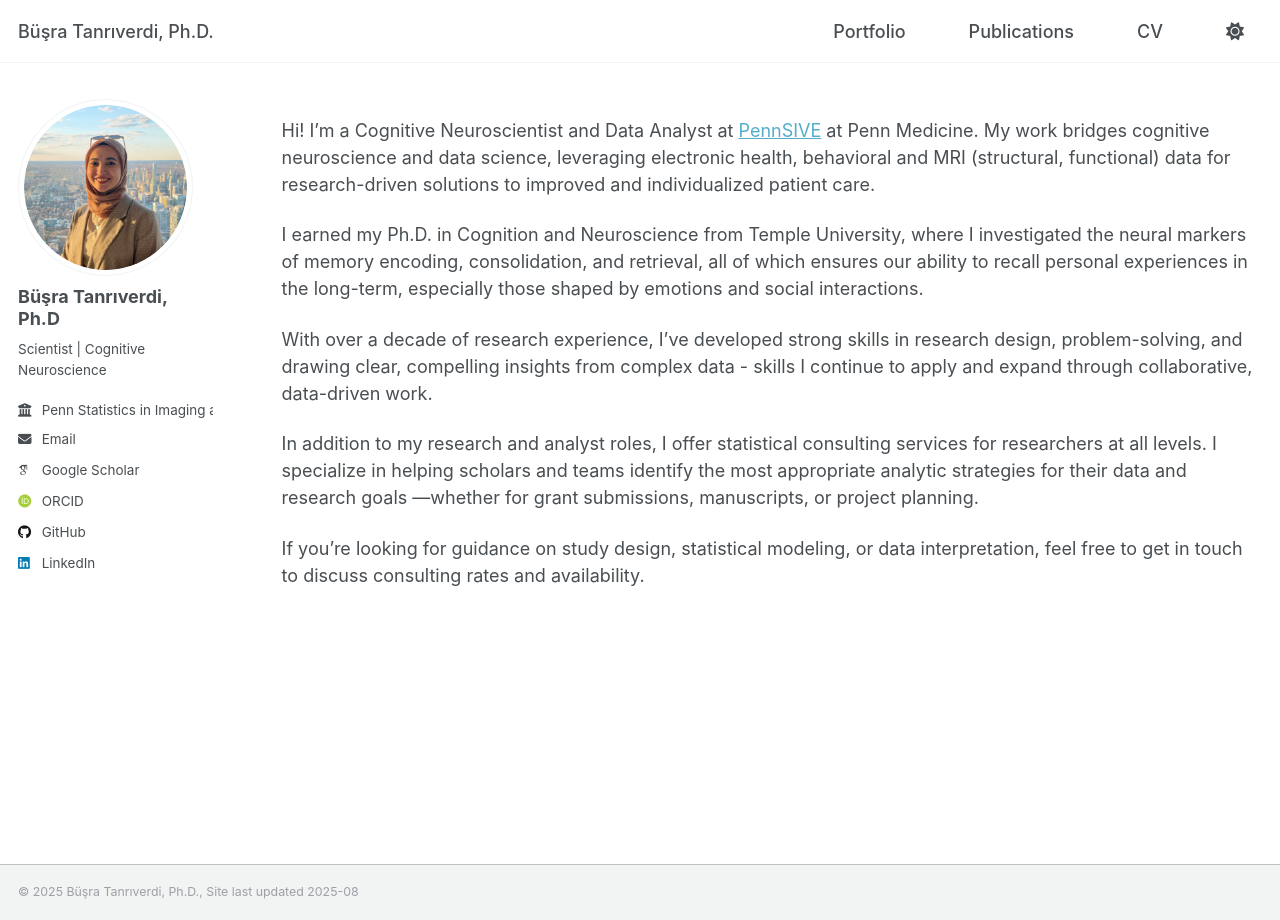
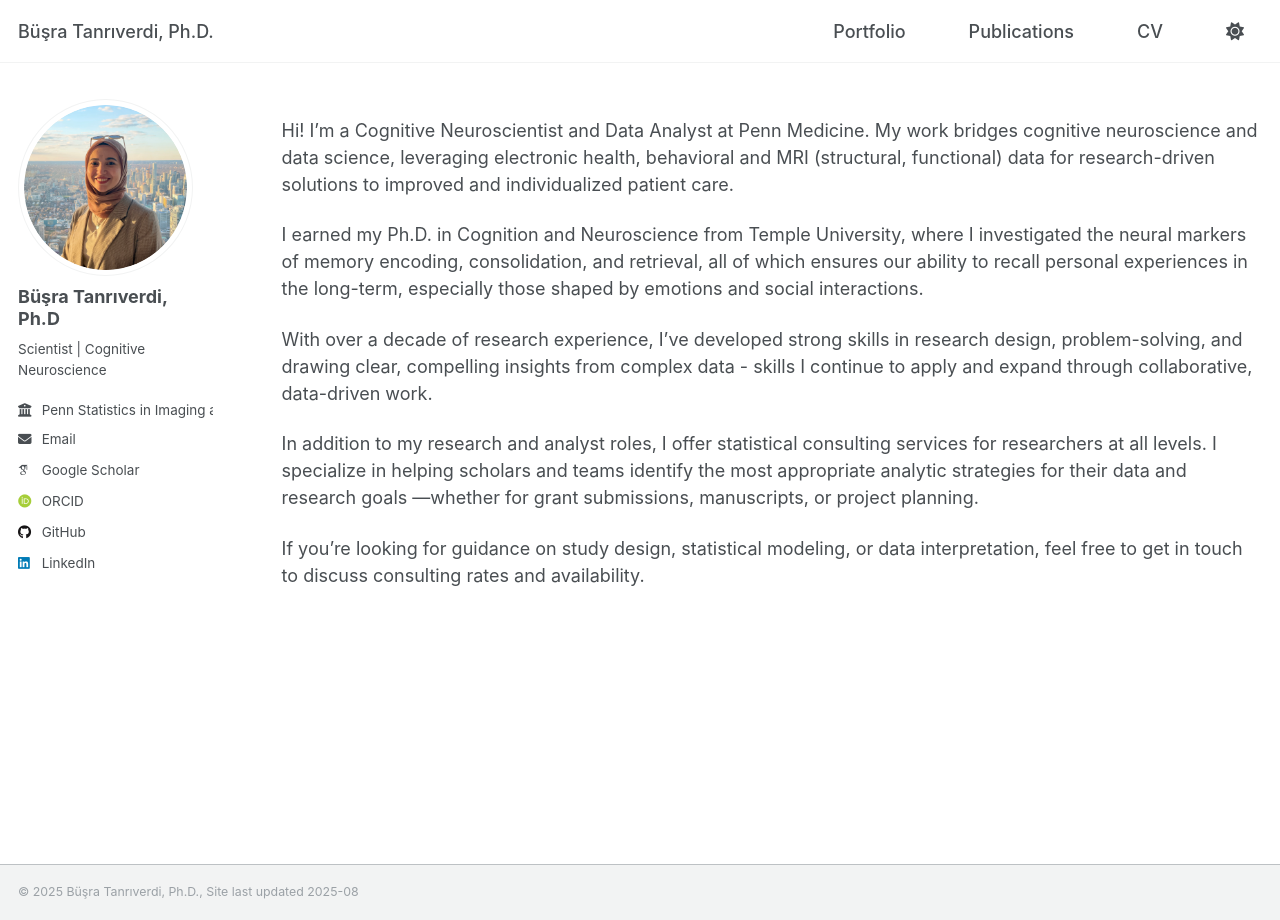
Before and after one commit to busratanriverdi/busratanriverdi.github.io, a Jekyll site: the page built from _pages/about.md, in a window 1280 px wide. Built offline with Jekyll 4.4.1, drawn with Linux system fonts in a browser that asks for light colours; some web fonts are replaced; a script that is not in the unit is left out.

Commit message:
Update about.md

```diff
--- a/_pages/about.md
+++ b/_pages/about.md
@@ -5,7 +5,7 @@ permalink: /
 author_profile: true
 ---
 
-Hi! I’m a Cognitive Neuroscientist and Data Analyst at [PennSIVE](https://dbei.med.upenn.edu/center-of-excellence/pennsive/) at Penn Medicine. My work bridges cognitive neuroscience and data science, leveraging electronic health, behavioral and MRI (structural, functional) data for research-driven solutions to improved and individualized patient care.
+Hi! I’m a Cognitive Neuroscientist and Data Analyst at Penn Medicine. My work bridges cognitive neuroscience and data science, leveraging electronic health, behavioral and MRI (structural, functional) data for research-driven solutions to improved and individualized patient care.
 
 I earned my Ph.D. in Cognition and Neuroscience from Temple University, where I investigated the neural markers of memory encoding, consolidation, and retrieval, all of which ensures our ability to recall personal experiences in the long-term, especially those shaped by emotions and social interactions.
 
```
